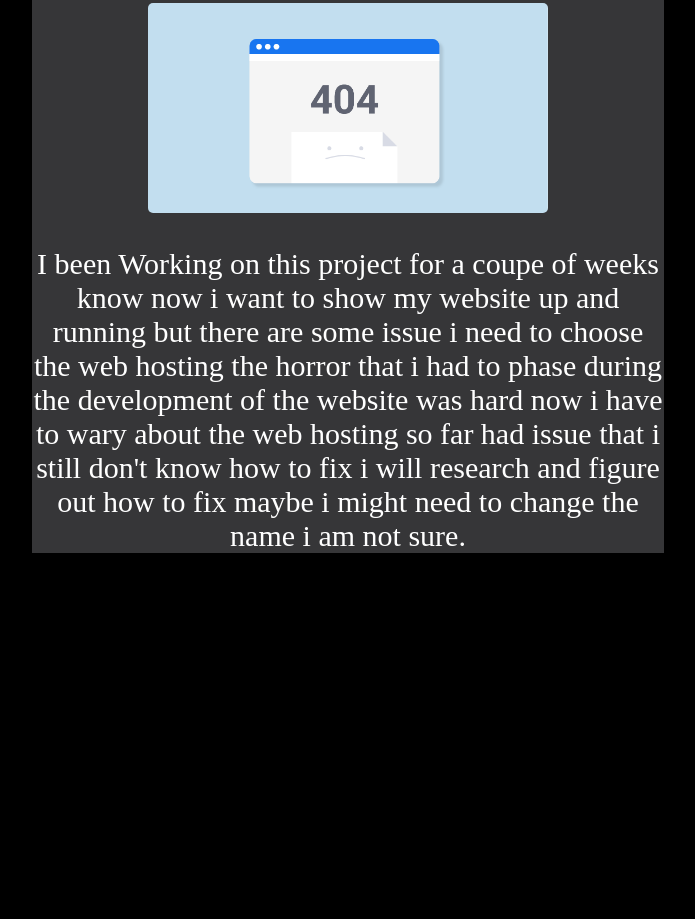
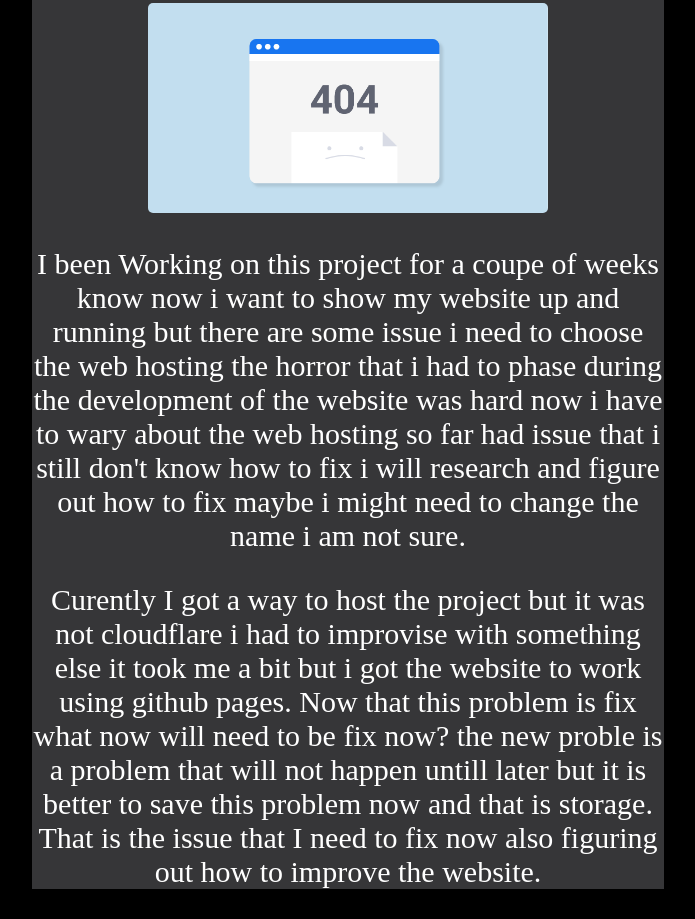
Before and after one commit to JonathanMaya0/Persenal-Website, a plain HTML site: page Blogpost.html in a window 1280 px wide. Shown: the part 210-1129 px from the top of the page, without its empty margins (292-987 px from the left). Before the commit the page ends 800 px from the top, so only its background shows below. Drawn offline with Linux system fonts and the light colour scheme.

Commit message:
Update Blogpost.html

```diff
--- a/Blogpost.html
+++ b/Blogpost.html
@@ -59,6 +59,7 @@ font-family: 'Times New Roman', Times, serif;
             font-size: 30px;
             text-align: center;
           }
+          p {font-size: 30px;}
           </style>
         </head>
         <body>
@@ -81,6 +82,12 @@ font-family: 'Times New Roman', Times, serif;
                 that i had to phase during the development of the website was hard now i have to wary about the web hosting
                 so far had issue that i still don't know how to fix i will research and figure out how to fix maybe i might need to change the name i am not sure.
                 </p>
+                <p>Curently I got a way to host the project but it was not cloudflare
+                  i had to improvise with something else it took me a bit but i got the website to work
+                  using github pages. Now that this problem is fix what now will need to be fix now? the new proble is a problem that
+                  will not happen untill later but it is better to save this problem now and that is storage. That is the issue that I need to fix
+                  now also figuring out how to improve the website.
+                </p>
                 </div>
 
         </body>
```
